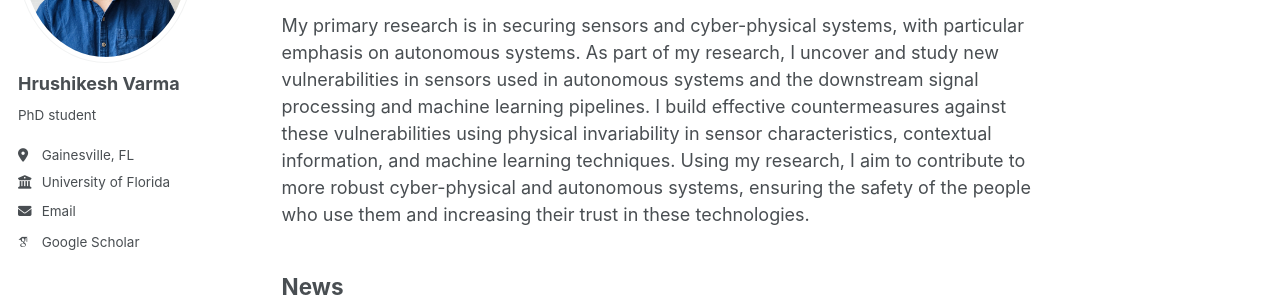
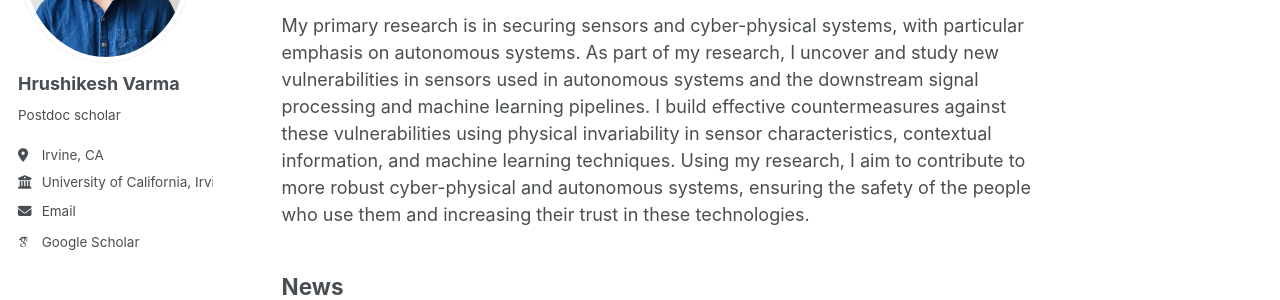
Before and after one commit to hrushivb/hrush, a Jekyll site: the page built from _pages/about.md, in a window 1280 px wide. Shown: the part 241-541 px from the top of the page. Built offline with Jekyll 4.4.1, drawn with Linux system fonts in a browser that asks for light colours; some web fonts are replaced.

Commit message:
Update author information in _config.yml

```diff
--- a/_config.yml
+++ b/_config.yml
@@ -23,11 +23,11 @@ author:
   # Biographic information
   avatar           : "profile.jpg"
   name             : "Hrushikesh Varma"
-  bio              : "PhD student"
-  location         : "Gainesville, FL"
-  employer         : "University of Florida"
+  bio              : "Postdoc scholar"
+  location         : "Irvine, CA"
+  employer         : "University of California, Irvine"
   uri              : # URL
-  email            : "bhupathirajus@ufl.edu"
+  email            : "srihrusb@uci.edu"
 
   # Academic websites
   arxiv            : # URL - Update with the correct link to your profile
```
